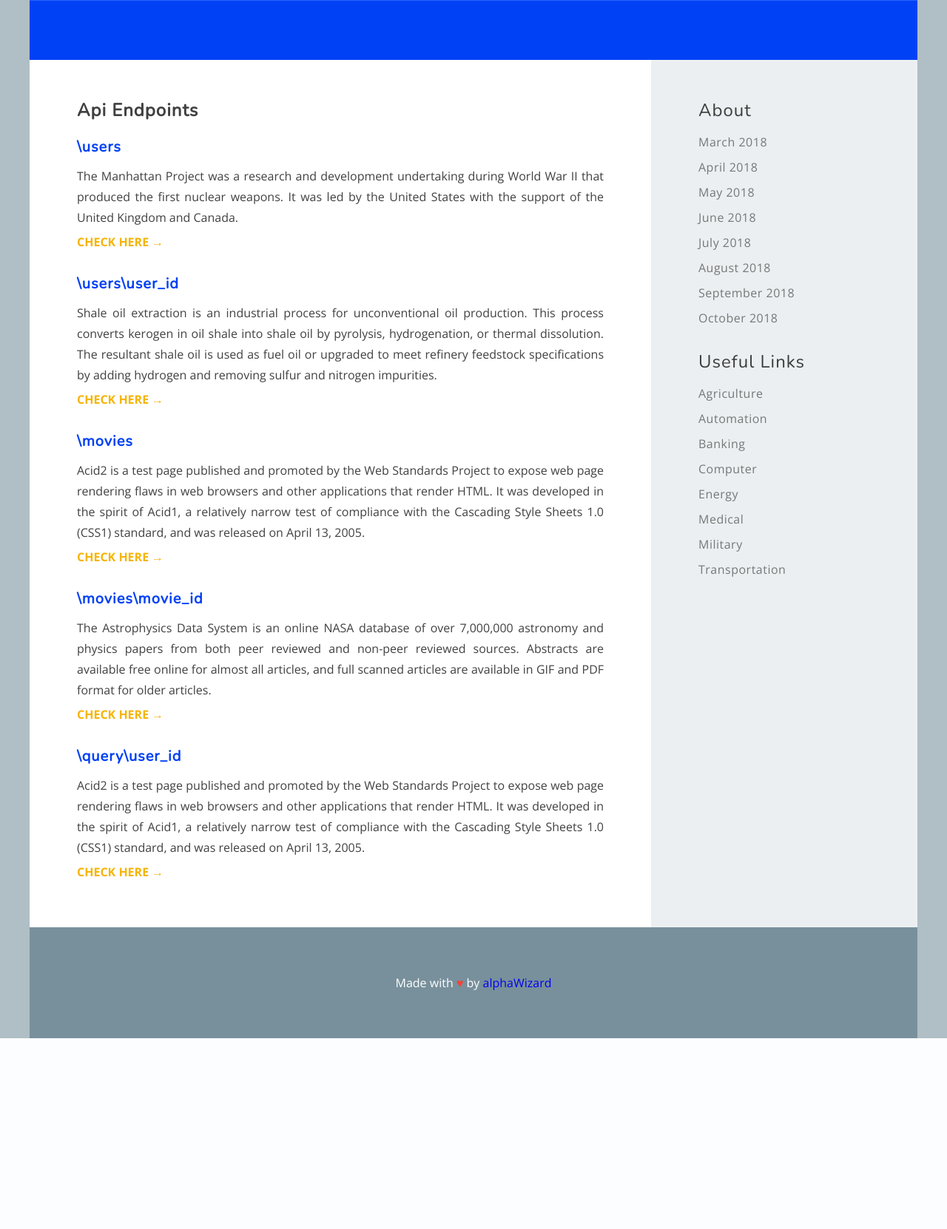
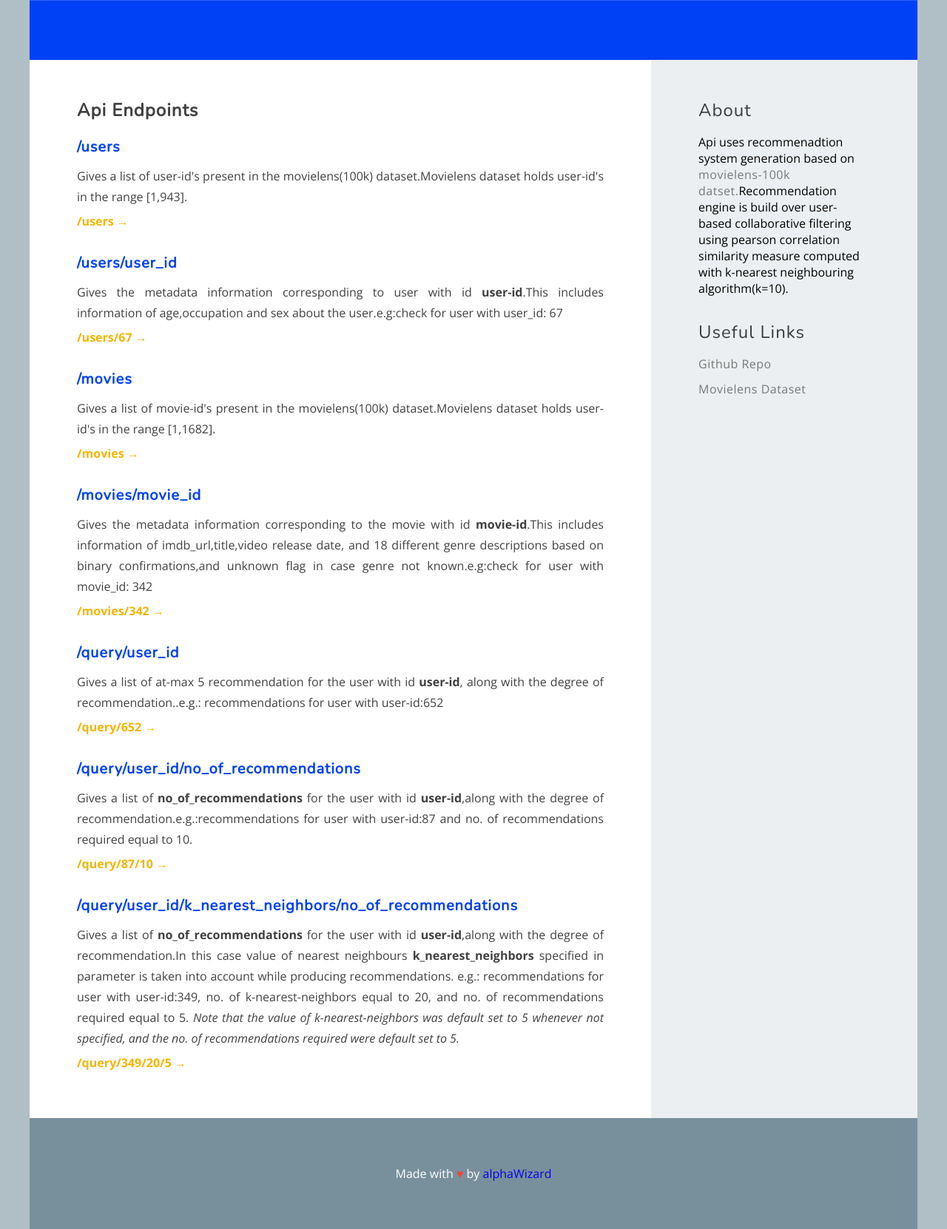
Before and after one commit to alphaWizard/movielens-reco-api, a Flask app: page / in a window 1280 px wide. Shown: the part 399-2061 px from the top of the page at 74% size. Before the commit the page ends 1803 px from the top, so only its background shows below. Run offline with Flask 2, Linux system fonts and the light colour scheme; parts of the project's set-up code (start-up, migrations or seed data) failed here and were passed over.

Commit message:
added url endpoints

```diff
--- a/static/css/style.css
+++ b/static/css/style.css
@@ -20,6 +20,7 @@ h6 {
 
 html {
   background-color: #b0bec5;
+
 }
 
 body {
@@ -34,6 +35,7 @@ body > header {
   height: 50vh;
   width: 100vw;
   background-color: #2962ff;
+
   color: white;
   display: flex;
   justify-content: center;
@@ -72,6 +74,7 @@ body > nav ul li a {
 }
 body > nav ul li a:hover {
   color: #e6e6e6;
+  /*color: #127610;*/
 }
 body > main {
   width: 70%;
@@ -102,7 +105,7 @@ body > main article p ~ a {
   color: #f5b400;
   font-weight: 600;
   margin-top: 0.5rem;
-  text-transform: uppercase;
+  /*text-transform: uppercase;*/
 }
 body > main article p ~ a:after {
   transition: 0.3s;
--- a/templates/index.html
+++ b/templates/index.html
@@ -26,51 +26,65 @@
   </header>
   <article>
     <header>
-      <h3>\users</h3>
+      <h3>/users</h3>
     </header>
     <section>
-      <p>The Manhattan Project was a research and development undertaking during World War II that produced the first nuclear weapons. It was led by the United States with the support of the United Kingdom and Canada.</p>
-      <a href="#">check here</a>
+      <p>Gives a list of user-id's present in the movielens(100k) dataset.Movielens dataset holds user-id's in the range [1,943]. </p>
+      <a href="http://alphawizard.pythonanywhere.com/users">/users</a>
     </section>
   </article>
   <article>
     <header>
-      <h3>\users\user_id</h3>
+      <h3>/users/user_id</h3>
     </header>
     <section>
-      <p>Shale oil extraction is an industrial process for unconventional oil production. This process converts kerogen in oil shale into shale oil by pyrolysis, hydrogenation, or thermal dissolution. The resultant shale oil is used as fuel oil or upgraded
-        to meet refinery feedstock specifications by adding hydrogen and removing sulfur and nitrogen impurities.</p>
-      <a href="#">check here</a>
+      <p>Gives the metadata information corresponding to user with id <strong>user-id</strong>.This includes information of age,occupation and sex about the user.e.g:check for user with user_id: 67</p>
+      <a href="http://alphawizard.pythonanywhere.com/users/67">/users/67</a>
     </section>
   </article>
   <article>
     <header>
-      <h3>\movies</h3>
+      <h3>/movies</h3>
     </header>
     <section>
-      <p>Acid2 is a test page published and promoted by the Web Standards Project to expose web page rendering flaws in web browsers and other applications that render HTML. It was developed in the spirit of Acid1, a relatively narrow test of compliance with
-        the Cascading Style Sheets 1.0 (CSS1) standard, and was released on April 13, 2005.</p>
-      <a href="#">check here</a>
+      <p>Gives a list of movie-id's present in the movielens(100k) dataset.Movielens dataset holds user-id's in the range [1,1682].</p>
+      <a href="http://alphawizard.pythonanywhere.com/movies">/movies</a>
     </section>
   </article>
   <article>
     <header>
-      <h3>\movies\movie_id</h3>
+      <h3>/movies/movie_id</h3>
     </header>
     <section>
-      <p>The Astrophysics Data System is an online NASA database of over 7,000,000 astronomy and physics papers from both peer reviewed and non-peer reviewed sources. Abstracts are available free online for almost all articles, and full scanned articles are
-        available in GIF and PDF format for older articles.</p>
-      <a href="#">check here</a>
+      <p>Gives the metadata information corresponding to the movie with id <strong>movie-id</strong>.This includes information of imdb_url,title,video release date, and 18 different genre descriptions based on binary confirmations,and unknown flag in case genre not known.e.g:check for user with movie_id: 342</p>
+      <a href="http://alphawizard.pythonanywhere.com/movies/342">/movies/342</a>
     </section>
   </article>
   <article>
     <header>
-      <h3>\query\user_id</h3>
+      <h3>/query/user_id</h3>
     </header>
     <section>
-      <p>Acid2 is a test page published and promoted by the Web Standards Project to expose web page rendering flaws in web browsers and other applications that render HTML. It was developed in the spirit of Acid1, a relatively narrow test of compliance with
-        the Cascading Style Sheets 1.0 (CSS1) standard, and was released on April 13, 2005.</p>
-      <a href="#">check here</a>
+      <p>Gives a list of at-max 5 recommendation for the user with id <strong>user-id</strong>, along with the degree of recommendation..e.g.: recommendations for user with user-id:652 </p>
+      <a href="http://alphawizard.pythonanywhere.com/query/652">/query/652</a>
+    </section>
+  </article>
+  <article>
+    <header>
+      <h3>/query/user_id/no_of_recommendations</h3>
+    </header>
+    <section>
+      <p>Gives a list of <strong>no_of_recommendations</strong>  for the user with id <strong>user-id</strong>,along with the degree of recommendation.e.g.:recommendations for user with user-id:87 and no. of recommendations required equal to 10. </p>
+      <a href="http://alphawizard.pythonanywhere.com/query/87/10">/query/87/10</a>
+    </section>
+  </article>
+  <article>
+    <header>
+      <h3>/query/user_id/k_nearest_neighbors/no_of_recommendations</h3>
+    </header>
+    <section>
+      <p>Gives a list of <strong>no_of_recommendations</strong>  for the user with id <strong>user-id</strong>,along with the degree of recommendation.In this case value of nearest neighbours <strong> k_nearest_neighbors</strong> specified in parameter is taken into account while producing recommendations. e.g.: recommendations for user with user-id:349, no. of k-nearest-neighbors equal to 20, and no. of recommendations required equal to 5. <i>Note that the value of k-nearest-neighbors was default set to 5 whenever not specified, and the no. of recommendations required were default set to 5.</i></p>
+      <a href="http://alphawizard.pythonanywhere.com/query/349/20/5">/query/349/20/5</a>
     </section>
   </article>
 </main>
@@ -78,27 +92,16 @@
   <section>
     <h2>About</h2>
     <ul>
-      <li><a href="#">March 2018</a></li>
-      <li><a href="#">April 2018</a></li>
-      <li><a href="#">May 2018</a></li>
-      <li><a href="#">June 2018</a></li>
-      <li><a href="#">July 2018</a></li>
-      <li><a href="#">August 2018</a></li>
-      <li><a href="#">September 2018</a></li>
-      <li><a href="#">October 2018</a></li>
+    <li>
+      Api uses recommenadtion system generation based on <a href="https://grouplens.org/datasets/movielens/100k/">movielens-100k datset.</a>Recommendation engine is build over user-based collaborative filtering using pearson correlation similarity measure computed with k-nearest neighbouring algorithm(k=10).
+      </li>
     </ul>
   </section>
   <section>
     <h2>Useful Links</h2>
     <ul>
-      <li><a href="#">Agriculture</a></li>
-      <li><a href="#">Automation</a></li>
-      <li><a href="#">Banking</a></li>
-      <li><a href="#">Computer</a></li>
-      <li><a href="#">Energy</a></li>
-      <li><a href="#">Medical</a></li>
-      <li><a href="#">Military</a></li>
-      <li><a href="#">Transportation</a></li>
+      <li><a href="https://github.com/alphaWizard/movielens-reco-api">Github Repo</a></li>
+      <li><a href="https://grouplens.org/datasets/movielens/">Movielens Dataset</a></li>
     </ul>
   </section>
 </aside>
```
Also changed, not shown: recommender.py (+7 -1 lines), static/arpit.jpg (deleted).
